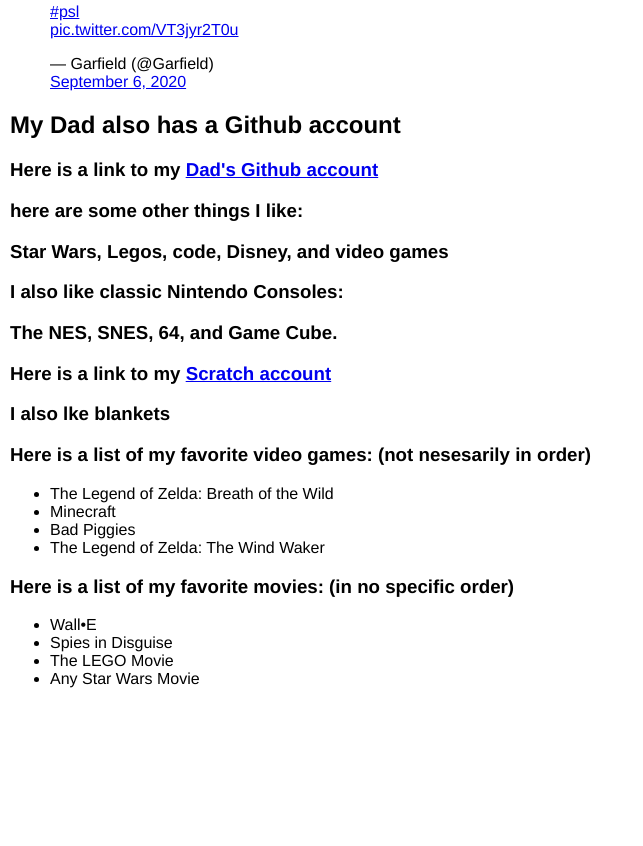
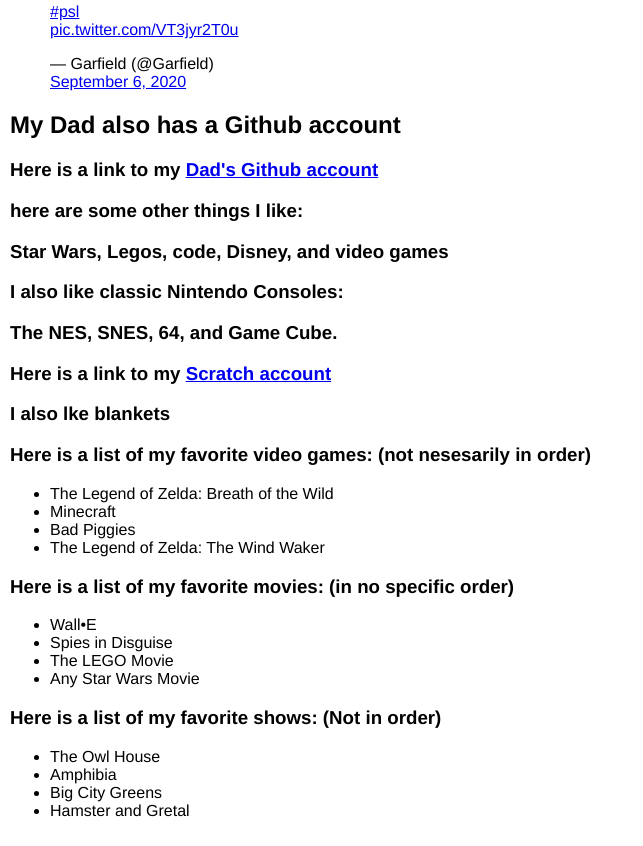
Before and after one commit to jkusa-jr/about-me, a plain HTML site: page index.html in a window 1280 px wide. Shown: the part 494-1340 px from the top of the page, without its empty margins (0-643 px from the left). Before the commit the page ends 1208 px from the top, so only its background shows below. Drawn offline with Linux system fonts and the light colour scheme.

```diff
--- a/index.html
+++ b/index.html
@@ -65,6 +65,15 @@
             <li>The LEGO Movie</li>
             <li>Any Star Wars Movie</li>
         </ul>
+
+        <h3>Here is a list of my favorite shows: (Not in order)</h3>
+        <ul>
+            <li>The Owl House</li>
+            <li>Amphibia</li>
+            <li>Big City Greens</li>
+            <li>Hamster and Gretal</li>
+        </ul>
+
     </main>
 </body>
 
```
